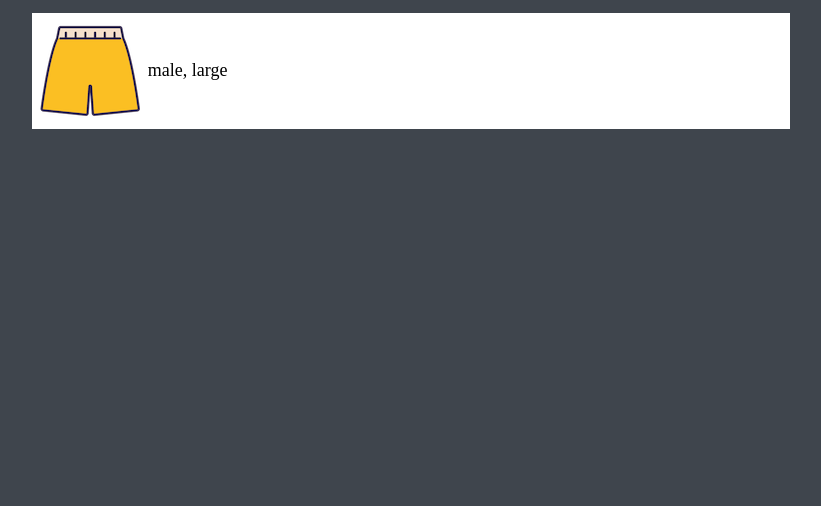
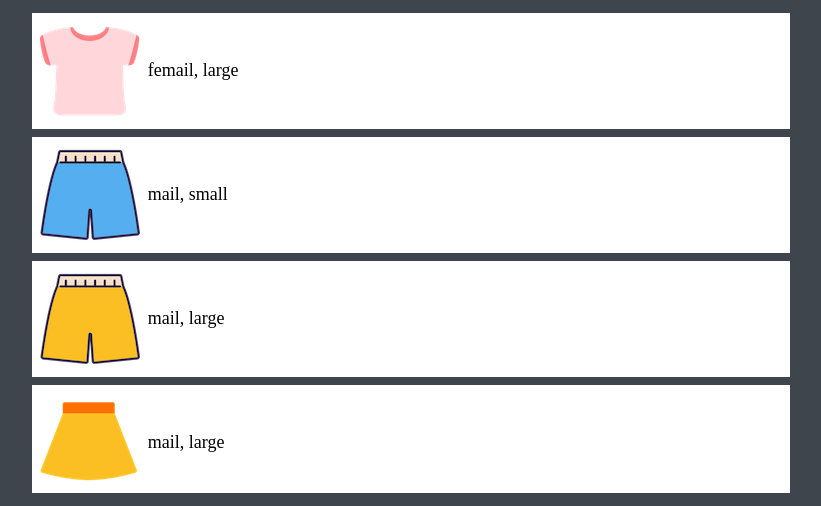
Before and after one commit to nohsangwoo/shopping-mall-mini-game-clone, a plain HTML site: page index.html in a window 1280 px wide. Shown: the part 239-745 px from the top of the page, without its empty margins (229-1050 px from the left). Drawn offline with Linux system fonts and the light colour scheme.

Commit message:
spread json

```diff
--- a/index.html
+++ b/index.html
@@ -27,11 +27,6 @@
       <button class="btn colorBtn pink">Pink</button>
     </div>
     <!-- Items -->
-    <ul class="items">
-      <li class="item">
-        <img src="img/yellow_p.png" alt="" class="utem__thumbnail" />
-        <span class="item__description">male, large</span>
-      </li>
-    </ul>
+    <ul class="items"></ul>
   </body>
 </html>
--- a/src/main.js
+++ b/src/main.js
@@ -5,11 +5,25 @@ function loadItems() {
     .then((json) => json.items);
 }
 
+function displayItems(items) {
+  const container = document.querySelector(".items");
+
+  container.innerHTML = items.map((item) => createHTMLString(item)).join("");
+}
+
+function createHTMLString(item) {
+  return `
+  <li class="item">
+    <img src="${item.image}" alt="${item.type}" class="utem__thumbnail" />
+    <span class="item__description">${item.gender}, ${item.size}</span>
+  </li>
+  `;
+}
 // main
 loadItems()
   .then((items) => {
     console.log(items);
-    // displayItems(items);
+    displayItems(items);
     // setEventListensers(items);
   })
   .catch(console.log);
```
